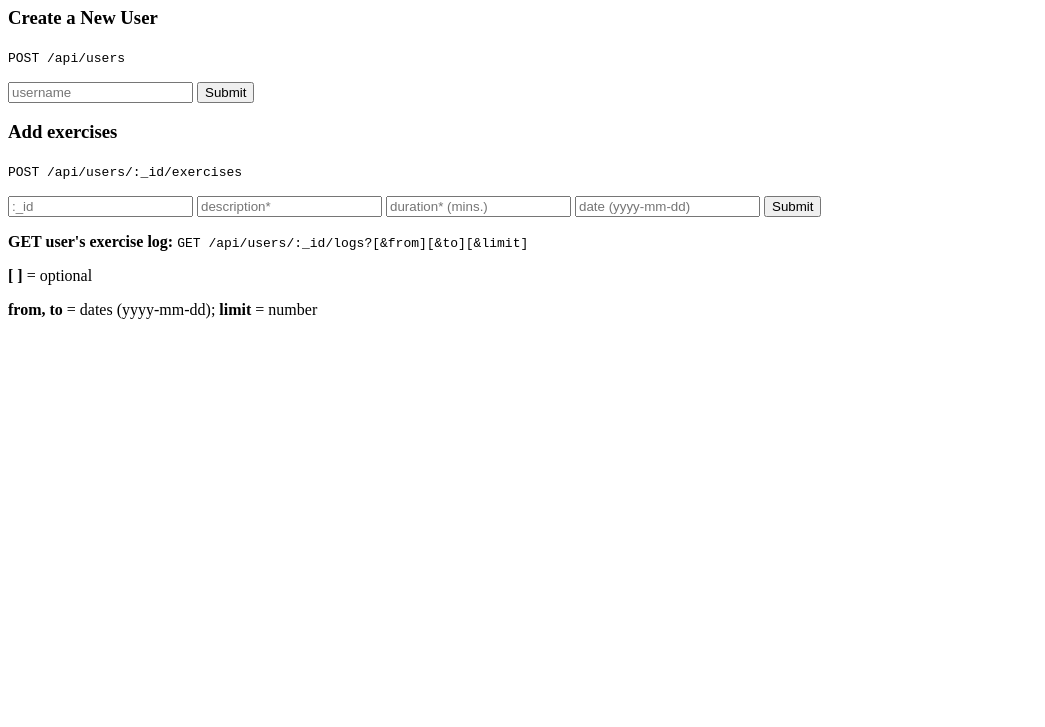
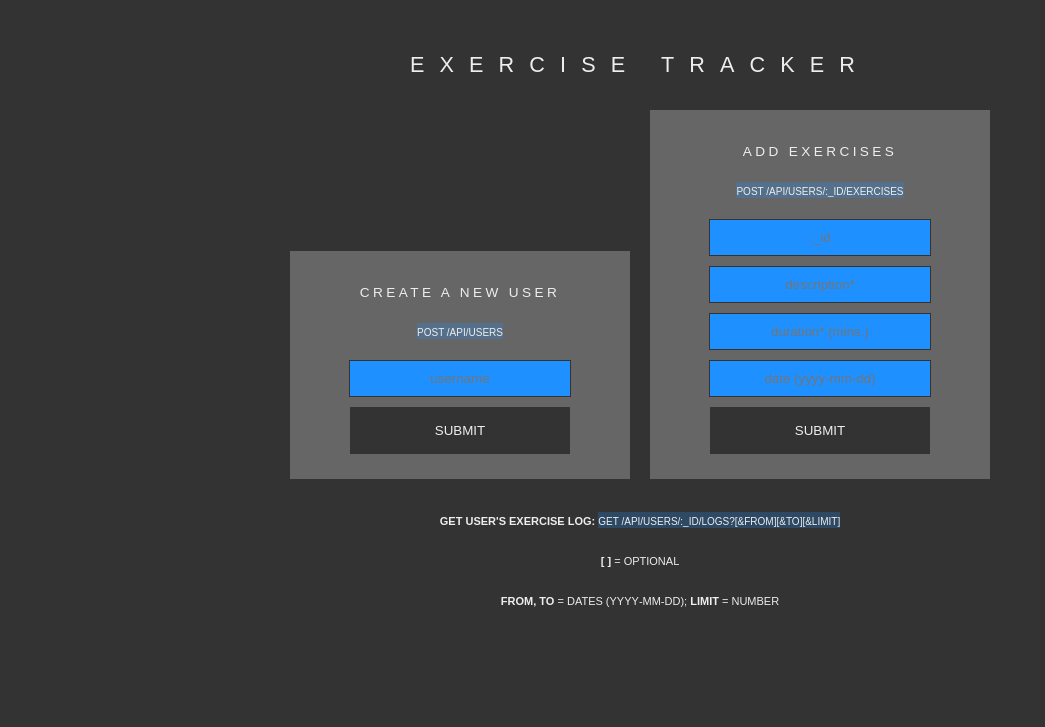
Before and after one commit to max-severin/exercise-tracker-microservice, a website: page view/index.html in a window 1280 px wide. Shown: the part 73-800 px from the top of the page, without its empty margins (0-1045 px from the left). Drawn offline with Linux system fonts and the light colour scheme; files that its build step writes are made by us from their sources.

Commit message:
Add CSS styles

```diff
--- a/public/style.css
+++ b/public/style.css
@@ -0,0 +1,131 @@
+:root {
+  --light-gray: #666;
+  --dark-gray: #333;
+  --white: #EEE;
+  --dodger-blue: dodgerblue;
+  --light-blue: #1e90ff3d;
+}
+
+@import url('https://fonts.googleapis.com/css2?family=Ubuntu:ital,wght@0,400;0,700;1,400;1,700&display=swap');
+
+* {
+  font-family: 'Ubuntu', sans-serif;
+  font-weight: normal;
+}
+
+strong {
+  font-weight: bold;
+}
+
+body {
+  padding: 0;
+  margin: 0;
+  height: 100vh;
+  background: var(--dark-gray);
+  display: flex;
+  align-items: center;
+  justify-content: center;
+}
+
+.container {
+  color: var(--white);
+  text-align: center;
+  padding: 5vw;
+}
+
+h1 {
+  letter-spacing: 0.7em;
+  text-transform: uppercase;
+  font-size: 1.35em;
+  margin: 1em;
+}
+
+h3 {
+  letter-spacing: 0.25em;
+  text-transform: uppercase;
+  font-size: 0.85em;
+}
+
+p, ul, code {
+  font-variant: all-small-caps;
+  font-size: 0.95em;
+}
+
+p {
+  margin-top: 1.5em;
+}
+
+code {
+  background-color: var(--light-blue);
+}
+
+.form-wrapper {
+  display: flex;
+  justify-content: space-between;
+  align-items: flex-end;
+}
+
+form {
+  margin: 10px;
+  padding: 20px;
+  max-width: 300px;
+  background-color: var(--light-gray);
+}
+
+input[type='text'],
+input[type='submit'] {
+  width: 220px;
+  text-align: center;
+  border: 1px solid var(--dark-gray);
+  margin: 5px 0;
+  padding: 10px 0;
+}
+
+input[type='text'] {
+  background-color: var(--dodger-blue);
+}
+
+input[type='text']:hover,
+input[type='text']:focus {
+  border: 1px solid var(--dodger-blue);
+}
+
+input[type='submit'] {
+  background-color: var(--dark-gray);
+  text-transform: uppercase;
+  color: var(--var-white);
+  cursor: pointer;
+  padding: 15px 0;
+}
+
+input[type='submit']:hover {
+  border: 1px solid var(--light-gray);
+}
+
+@media only screen and (max-width: 440px) {
+  body {
+    height: auto;
+  }
+
+  .form-wrapper {
+    flex-direction: column;
+  }
+
+  p {
+    margin-top: 1em;
+  }
+
+  h1 {
+    letter-spacing: 0.25em;
+    font-size: 0.85em;
+  }
+
+  h3 {
+    letter-spacing: 0.1em;
+    font-size: 0.65em;
+  }
+
+  p, ul, code {
+    font-size: 0.75em;
+  }
+}
--- a/view/index.html
+++ b/view/index.html
@@ -10,6 +10,7 @@
   <body>
     <div class="container">
       <h1>Exercise tracker</h1>
+      <div class="form-wrapper">
         <form action="/api/users" method="post">
           <h3>Create a New User</h3>
           <p><code>POST /api/users</code></p>
@@ -25,6 +26,7 @@
           <input id="dat" type="text" name="date" placeholder="date (yyyy-mm-dd)">
           <input type="submit" value="Submit">
         </form>
+      </div>
       <p>
         <strong>GET user's exercise log: </strong>
         <code>GET /api/users/:_id/logs?[&amp;from][&amp;to][&amp;limit]</code>
```
Lines whose indentation alone changed are shown as unchanged.
